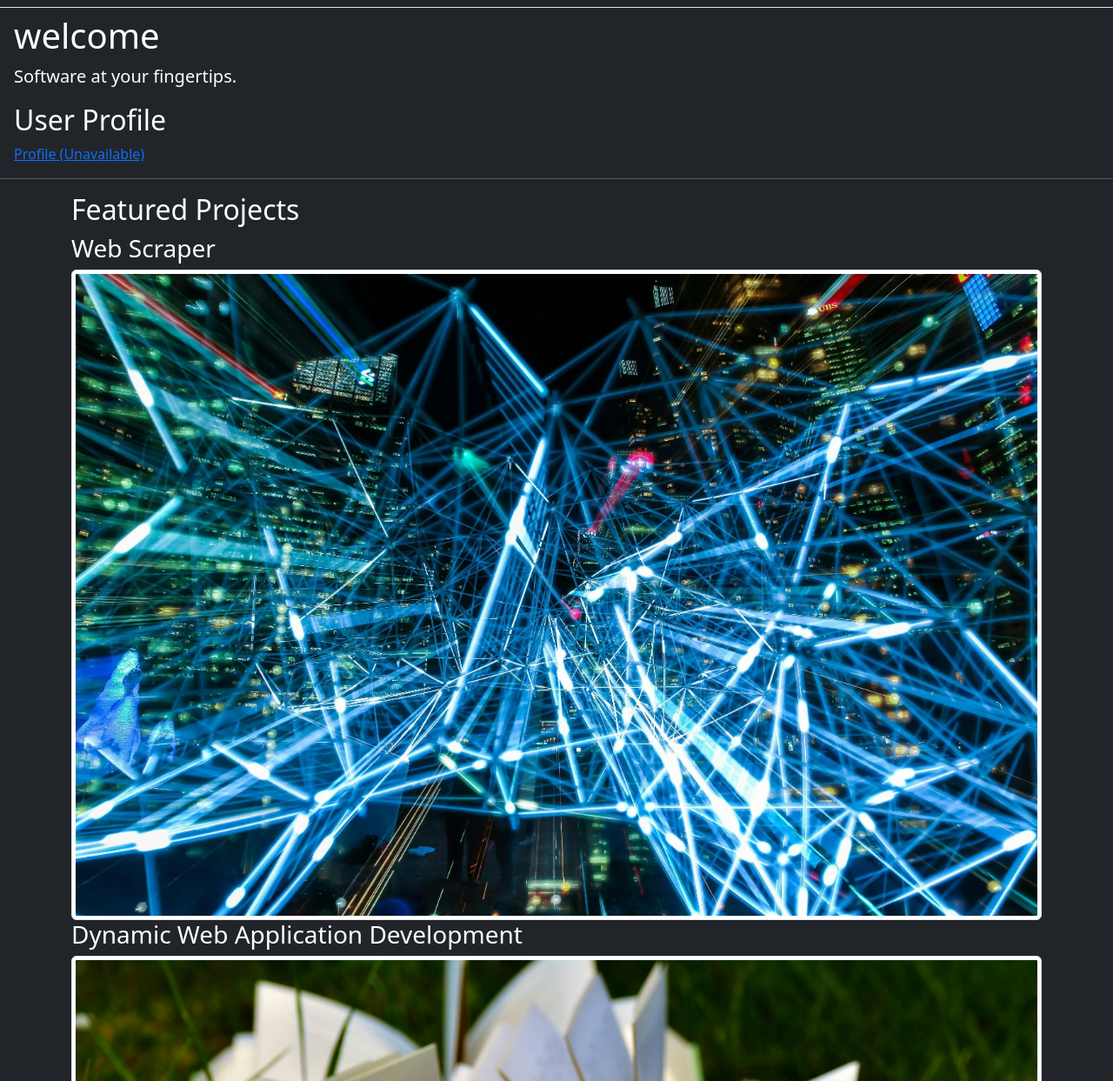
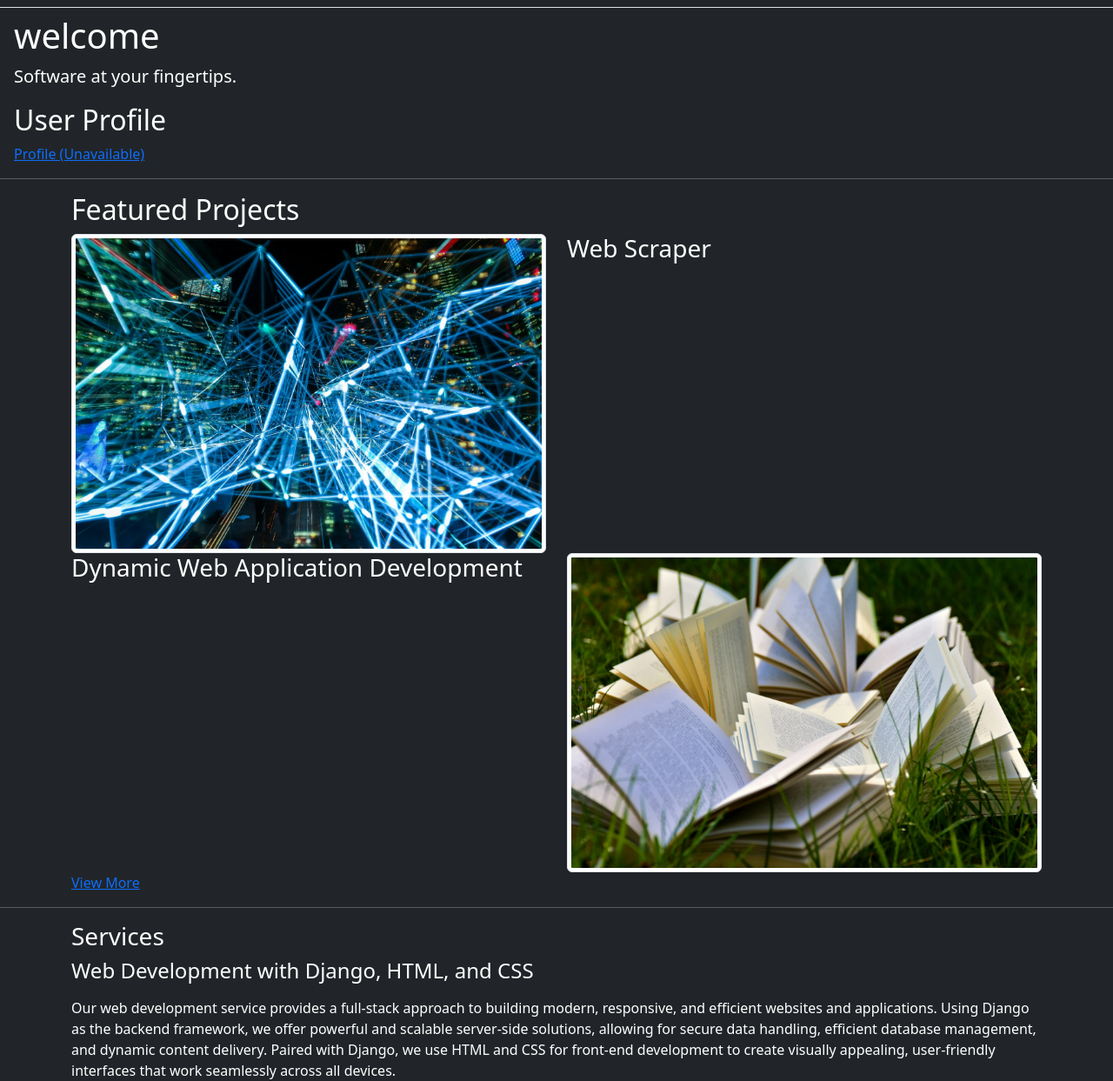
Before and after one commit to Njoro90260/portfolio-web2, a Django app: page / in a window 1280 px wide. Shown: the part 56-1299 px from the top of the page at 87% size. Run offline with Django 4.2, Linux system fonts and the light colour scheme; data comes from the database, SQL or seed files in the repository; parts of the project's set-up code (start-up, migrations or seed data) failed here and were passed over; some libraries are stand-ins or nearby versions.

Commit message:
grid layout

```diff
--- a/my_portfolio/templates/my_portfolio/index.html
+++ b/my_portfolio/templates/my_portfolio/index.html
@@ -25,13 +25,29 @@
 <section id="projects" class="container">
   <h2>Featured Projects</h2>
 
-  {% for project in projects %}
-  <h3>{{ project.title }}</h3>
-  <img src="{{ project.image.url }}" alt="{{ project.title }}" class="img-thumbnail">
-  {% endfor %}
+  <div class="row">
+    {% for project in projects %}
+      {% if forloop.counter|divisibleby:2 %}
+        <div class="col-md-6">
+          <h3>{{ project.title }}</h3>
+        </div>
+        <div class="col-md-6">
+          <img src="{{ project.image.url }}" alt="{{ project.title }}" class="img-thumbnail">
+        </div>
+      {% else %}
+        <div class="col-md-6">
+          <img src="{{ project.image.url }}" alt="{{ project.title }}" class="img-thumbnail">
+        </div>
+        <div class="col-md-6">
+          <h3>{{ project.title }}</h3>
+        </div>
+      {% endif %}
+    {% endfor %}
+  </div>
+
   <a href="{% url 'my_portfolio:projects' %}">View More</a>
+</section>
 
-</section>
 <hr>
 <section id="services" class="container">
   <!-- {% comment %} services section {% endcomment %} -->
```
